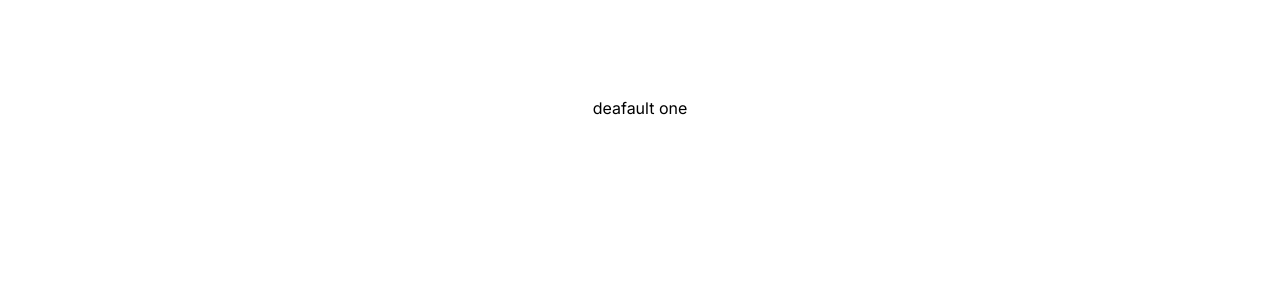
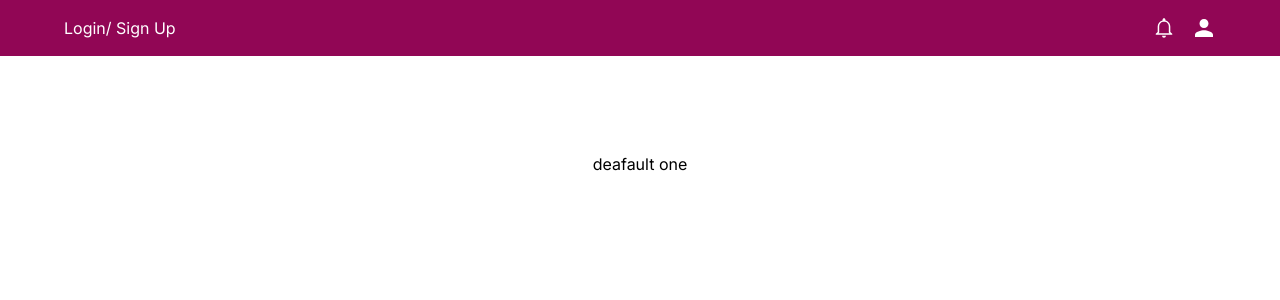
Before and after one commit to Innocent259/dubay.ae, a Next.js app: page / in a window 1280 px wide. Shown: the top 300 px of the page. Built offline with nearby package versions, Linux system fonts and the light colour scheme.

Commit message:
Render Header component

```diff
--- a/app/layout.tsx
+++ b/app/layout.tsx
@@ -1,6 +1,7 @@
 import type { Metadata } from "next";
 import { Inter } from "next/font/google";
 import "./globals.css";
+import Header from "@/components/Header";
 
 const inter = Inter({ subsets: ["latin"] });
 
@@ -15,7 +16,10 @@
 }>) {
   return (
     <html lang="en">
-      <body className={inter.className}>{children}</body>
+      <body className={inter.className}>
+        <Header />
+        {children}
+      </body>
     </html>
   );
 }
```
